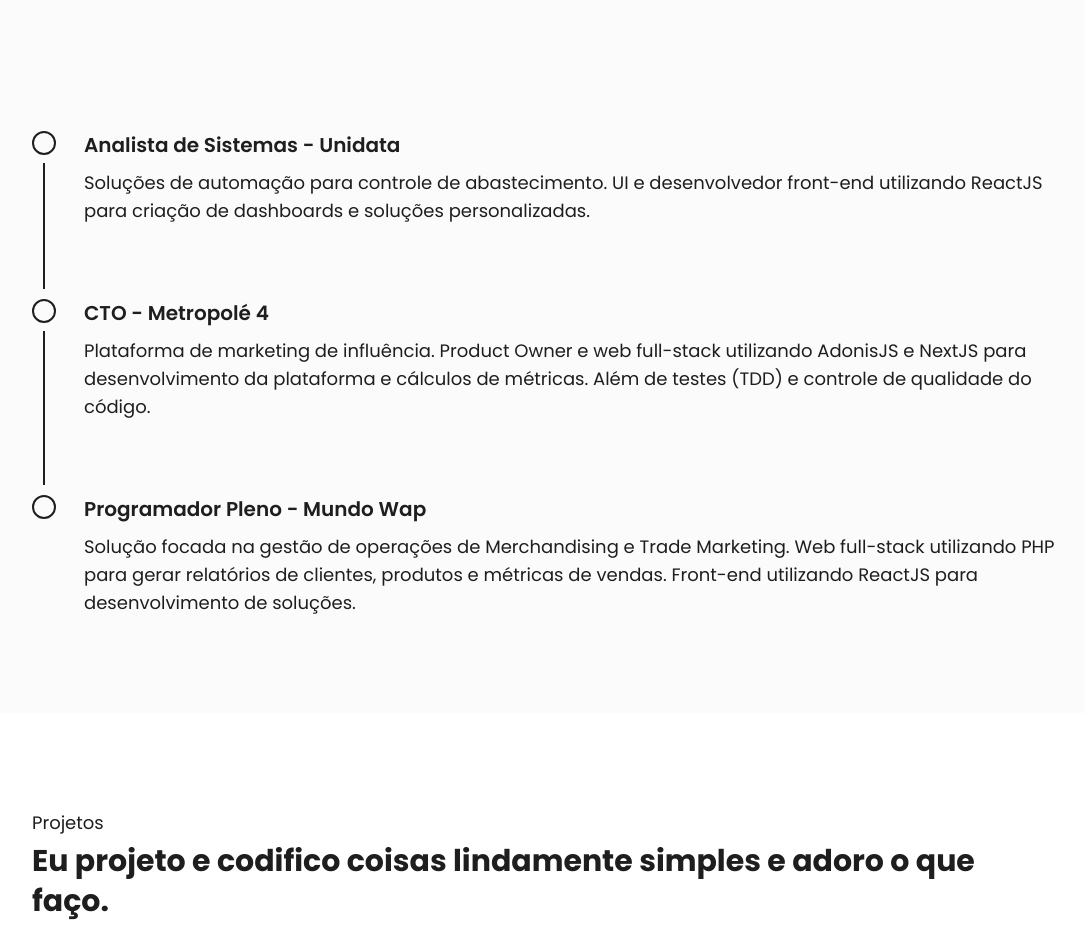
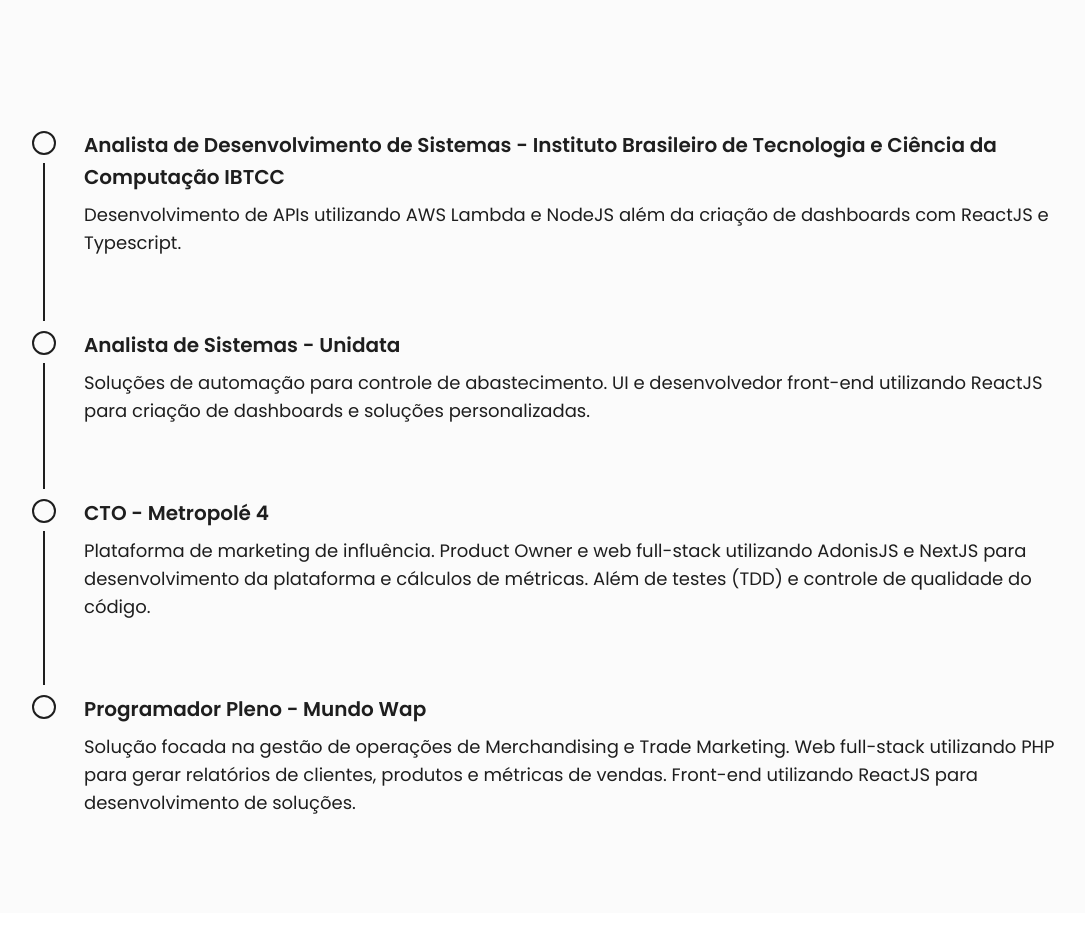
Before and after one commit to charleskx/my-portfolio, a Next.js app: page / in a window 1280 px wide. Shown: the part 843-1769 px from the top of the page, without its empty margins (96-1181 px from the left). Built offline with nearby package versions, Linux system fonts and the light colour scheme; no server answers.

Commit message:
feat: add new jobs

```diff
--- a/src/components/templates/AboutUs/index.tsx
+++ b/src/components/templates/AboutUs/index.tsx
@@ -3,8 +3,8 @@
 const experiences = [
   {
     id: 1,
-    title: 'Analista de Sistemas - Unidata',
-    description: 'Soluções de automação para controle de abastecimento. UI e desenvolvedor front-end utilizando ReactJS para criação de dashboards e soluções personalizadas.'
+    title: 'Programador Pleno - Mundo Wap',
+    description: 'Solução focada na gestão de operações de Merchandising e Trade Marketing. Web full-stack utilizando PHP para gerar relatórios de clientes, produtos e métricas de vendas. Front-end utilizando ReactJS para desenvolvimento de soluções.'
   },
   {
     id: 2,
@@ -13,15 +13,20 @@
   },
   {
     id: 3,
-    title: 'Programador Pleno - Mundo Wap',
-    description: 'Solução focada na gestão de operações de Merchandising e Trade Marketing. Web full-stack utilizando PHP para gerar relatórios de clientes, produtos e métricas de vendas. Front-end utilizando ReactJS para desenvolvimento de soluções.'
+    title: 'Analista de Sistemas - Unidata',
+    description: 'Soluções de automação para controle de abastecimento. UI e desenvolvedor front-end utilizando ReactJS para criação de dashboards e soluções personalizadas.'
+  },
+  {
+    id: 4,
+    title: 'Analista de Desenvolvimento de Sistemas - Instituto Brasileiro de Tecnologia e Ciência da Computação IBTCC',
+    description: 'Desenvolvimento de APIs utilizando AWS Lambda e NodeJS além da criação de dashboards com ReactJS e Typescript.'
   }
 ]
 
 function AboutUs() {
   return (
     <section id="aboutUs" className="px-6 pt-9 pb-16 bg-newGray-50 dark:bg-newGray-800 md:px-32 md:py-24 md:flex md:flex-col md:items-center">
-      <Experiences experiences={experiences} />
+      <Experiences experiences={experiences.sort((a, b) => b.id - a.id)} />
     </section>
   )
 }
```
